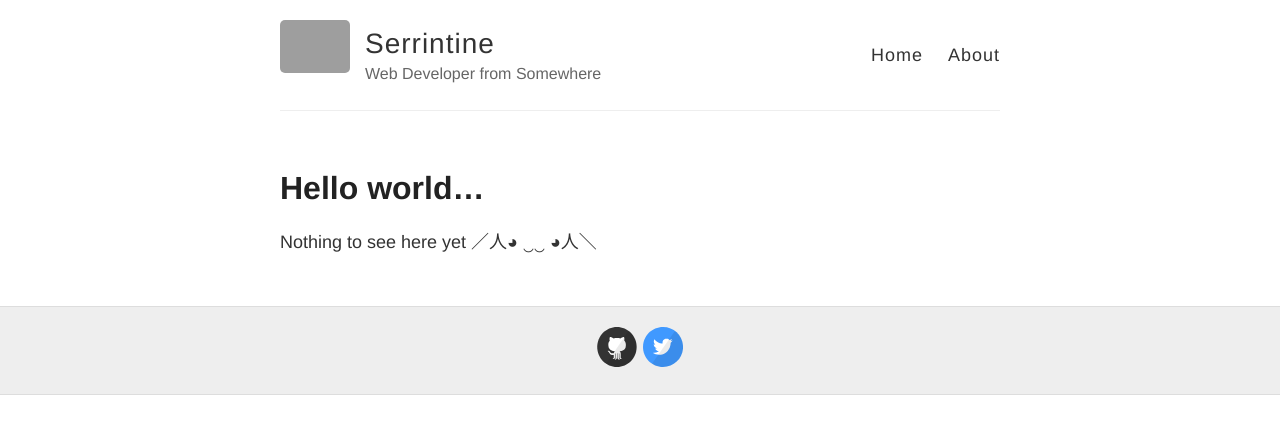
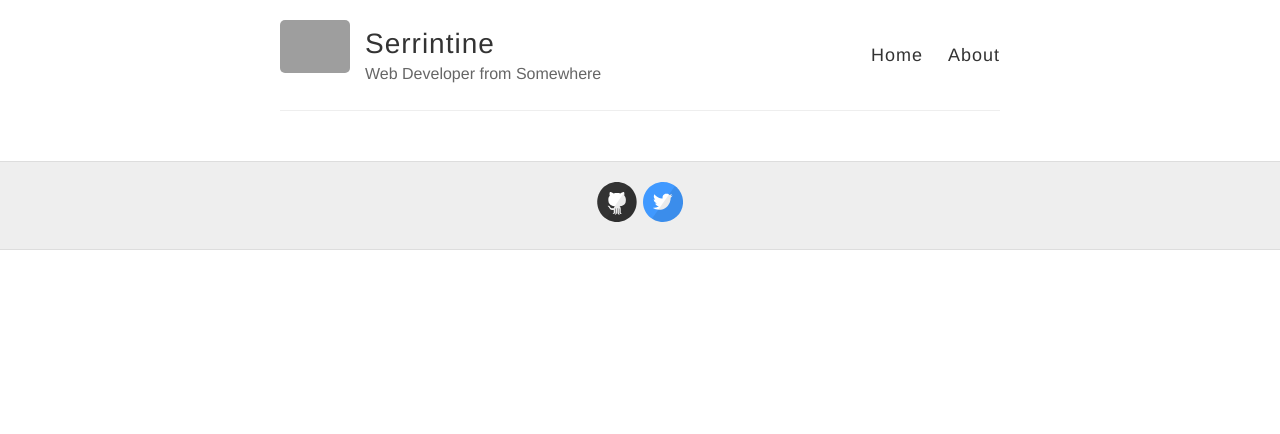
Before and after one commit to serrintine/serrintine.github.io, a Jekyll site: the page built from index.md, in a window 1280 px wide. Shown: the top 434 px of the page. Built offline with Jekyll 4.4.1, drawn with Linux system fonts in a browser that asks for light colours.

Commit message:
Updated index.md

```diff
--- a/index.md
+++ b/index.md
@@ -3,8 +3,8 @@ layout: default
 published: true
 ---
 
-<!--<div class="posts">
-  {% for post in site.posts %}
+<div class="posts">
+  <!--{% for post in site.posts %}
     <article class="post">
 
       <h1><a href="{{ site.baseurl }}{{ post.url }}">{{ post.title }}</a></h1>
@@ -15,9 +15,5 @@ published: true
 
       <a href="{{ site.baseurl }}{{ post.url }}" class="read-more">Read More</a>
     </article>
-  {% endfor %}
-</div>-->
-
-# Hello world...
-
-Nothing to see here yet ／人◕ ‿‿ ◕人＼
+  {% endfor %}-->
+</div>
```
